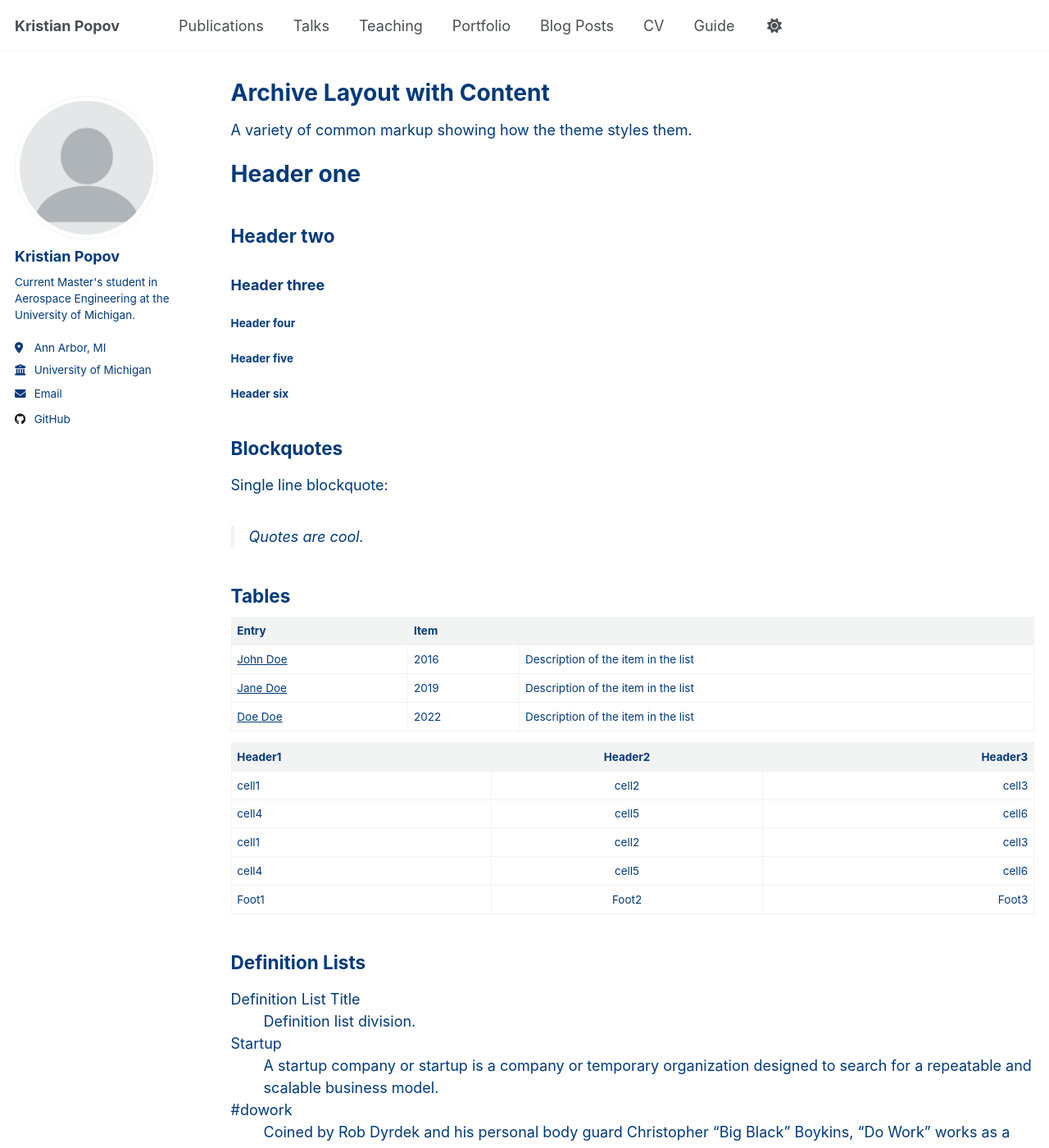
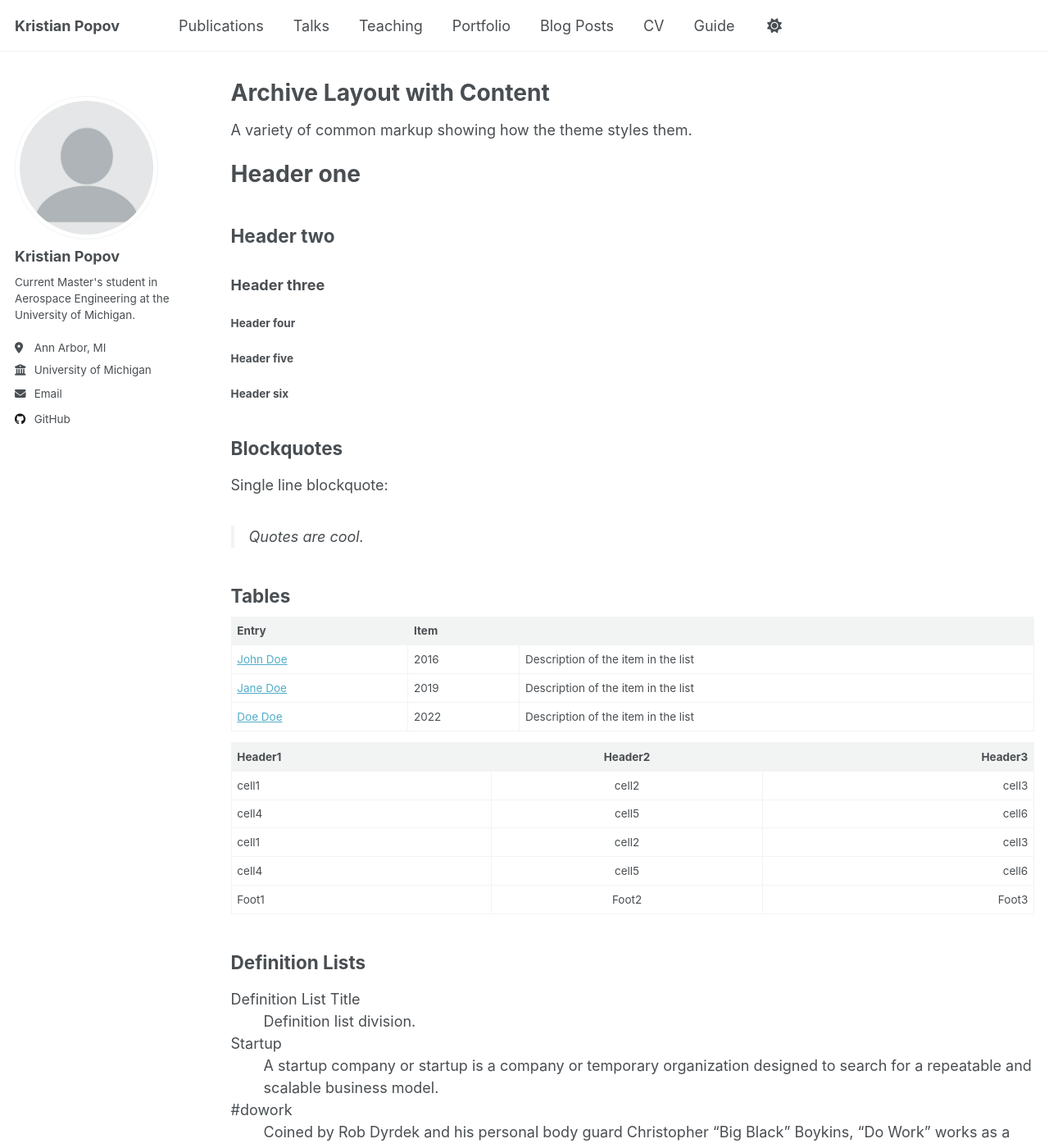
Before and after one commit to kris-popov/kris-popov.github.io, a Jekyll site: the page built from _pages/archive-layout-with-content.md, in a window 1280 px wide and 1400 px high. Shown: the whole window at 82% size. Built offline with Jekyll 4.4.1, drawn with Linux system fonts in a browser that asks for light colours; a script that is not in the unit is left out.

Commit message:
Update main.scss

```diff
--- a/assets/css/main.scss
+++ b/assets/css/main.scss
@@ -12,7 +12,7 @@
     "vendor/breakpoint/breakpoint",
 
     "themes",
-    "theme/{{ site.site_theme | default: 'default' | append: '_light' }}",
+    "theme/{{ site.site_theme | default: 'custom' | append: '_light' }}",
     "theme/{{ site.site_theme | default: 'default' | append: '_dark' }}",
 
     "include/mixins",
@@ -43,7 +43,7 @@
 ;
 
 
-
+/*
 body {
   background-color: #ffffff;
   color: #013a7a;
@@ -58,8 +58,7 @@ a,
 }
 
 
-/* Optional: darker hover link */
-
 a:hover {
   color: #013a7a;
 }
+*/
```
